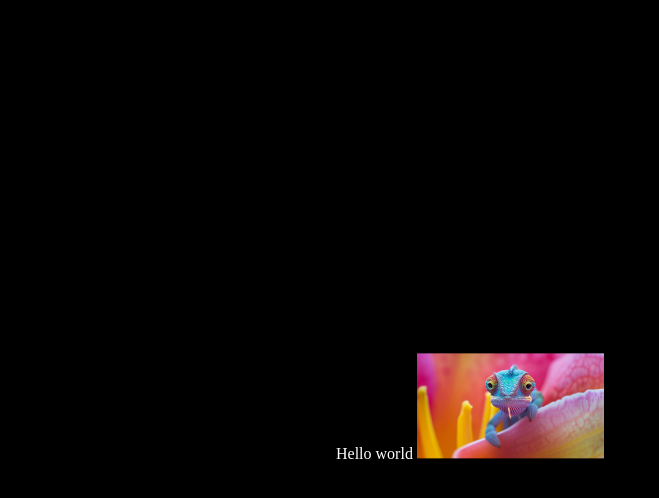
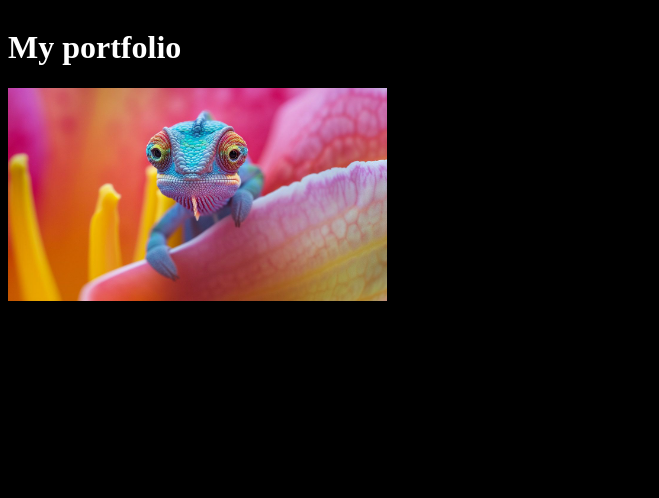
Before and after one commit to accont464/Portfolio, a plain HTML site: page index.html in a window 1280 px wide. Shown: the whole page, without its empty margins (0-659 px from the left). Drawn offline with Linux system fonts and the light colour scheme.

Commit message:
Update index.html

```diff
--- a/index.html
+++ b/index.html
@@ -7,9 +7,6 @@
         background-color: black;
         color: white;
         position: absolute;
-        top: 50%;
-        left: 50%;
-        transform: translate(-50%, -50%);
       }
       img {
         width: 30%;
@@ -17,7 +14,7 @@
     </style>
   </head>
   <body>
-    Hello world
+    <h1>My portfolio</h1>
     <img src = "./MainAfter.jpg">
   </body>
 </html>
```
